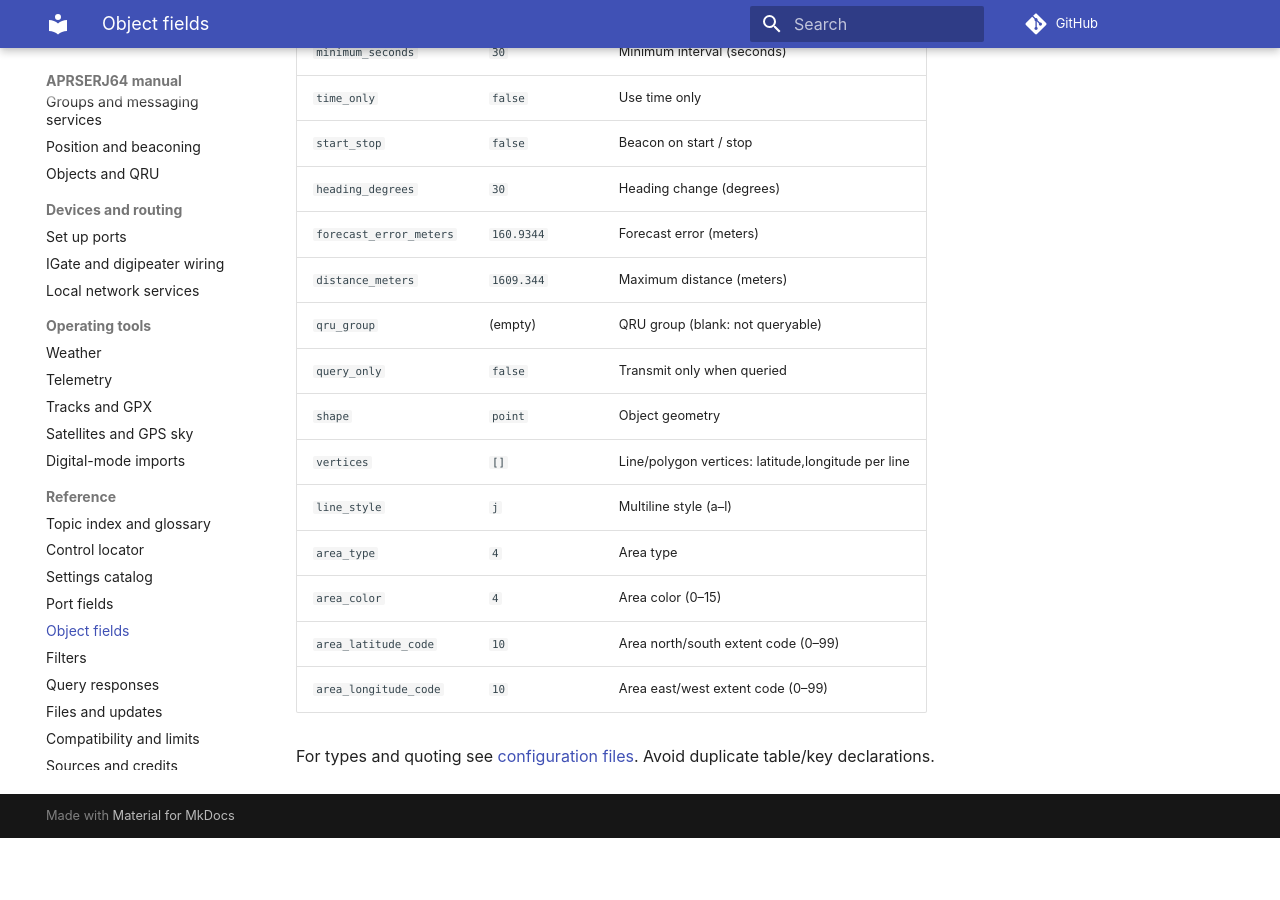
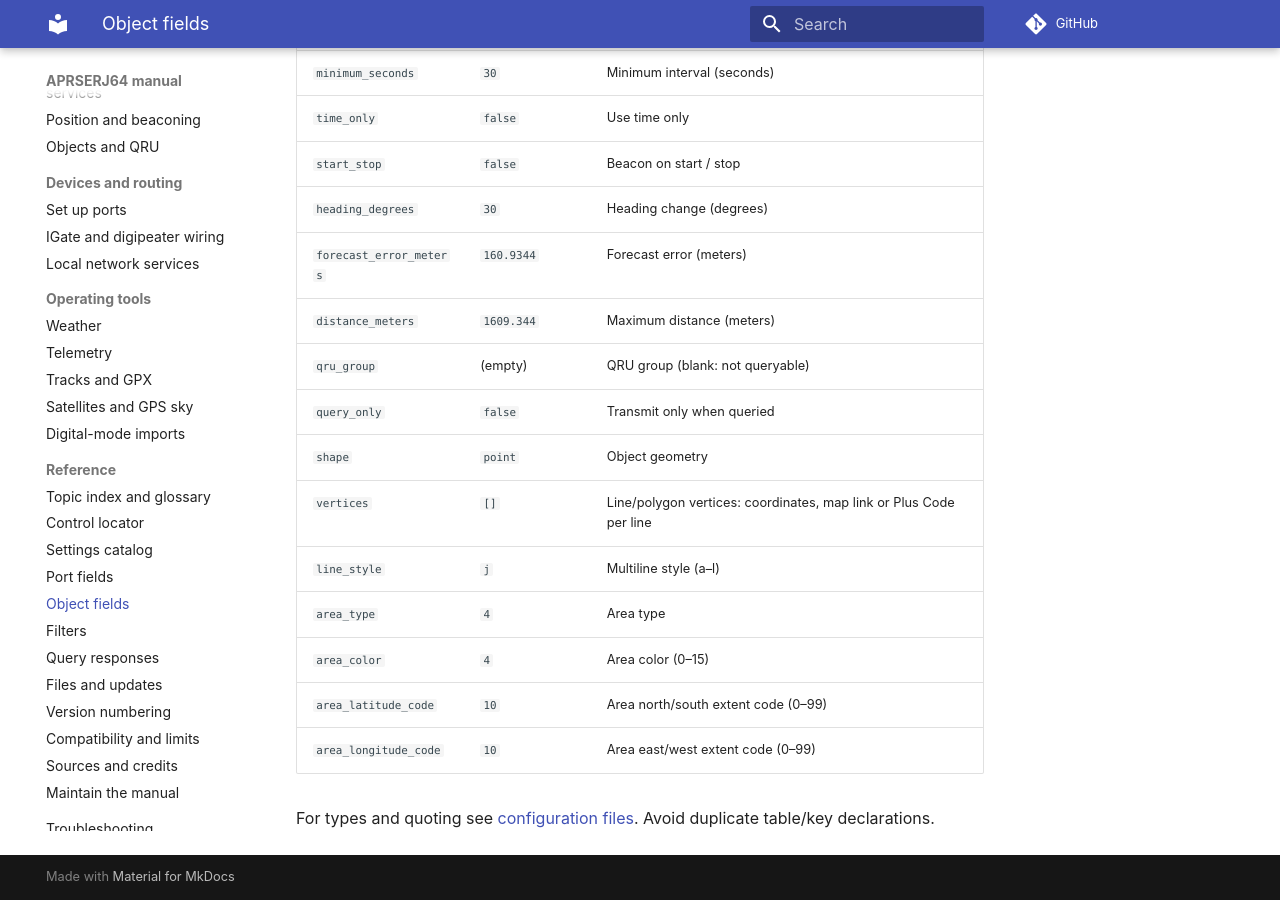
Before and after one commit to kj4dxk/APRSERJ64, an MkDocs documentation site: the page built from docs/reference/objects.md, in a window 1280 px wide and 900 px high, scrolled down 1174 px. Built offline with MkDocs 1.6.1 and Material for MkDocs 9.7.7, drawn with Linux system fonts in a browser that asks for light colours; comment, search, counter and statistics services are not loaded; before the commit the page ends 2012 px from its top, so only the background shows below that.

Commit message:
Validate renamed offline manual and include versioning chapter

```diff
--- a/docs/reference/objects.md
+++ b/docs/reference/objects.md
@@ -33,7 +33,7 @@ Each `[[objects]]` table defines one entry. The default column shows schema valu
 | `qru_group` | (empty) | QRU group (blank: not queryable) |
 | `query_only` | `false` | Transmit only when queried |
 | `shape` | `point` | Object geometry |
-| `vertices` | `[]` | Line/polygon vertices: latitude,longitude per line |
+| `vertices` | `[]` | Line/polygon vertices: coordinates, map link or Plus Code per line |
 | `line_style` | `j` | Multiline style (a–l) |
 | `area_type` | `4` | Area type |
 | `area_color` | `4` | Area color (0–15) |
--- a/mkdocs.yml
+++ b/mkdocs.yml
@@ -50,6 +50,7 @@ nav:
       - Filters: reference/filters.md
       - Query responses: reference/queries.md
       - Files and updates: reference/files.md
+      - Version numbering: reference/versioning.md
       - Compatibility and limits: reference/compatibility.md
       - Sources and credits: reference/credits.md
       - Maintain the manual: reference/maintaining.md
```
Also changed, not shown: REBRAND-VALIDATION.md (renamed from docs/rebrand-validation.md).
